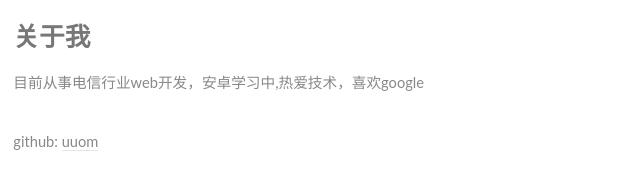
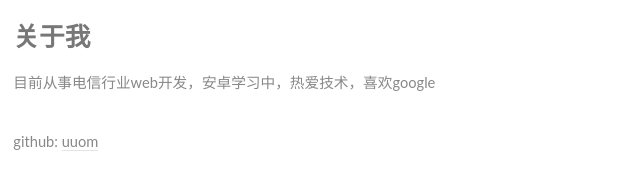
Before and after one commit to uuom/uuom.github.io, a plain HTML site: page index.html in a window 1280 px wide. Shown: the part 2040-2229 px from the top of the page, 172-812 px from the left. Drawn offline with Linux system fonts and the light colour scheme; a web font is replaced by a local one.

Commit message:
更新内容

```diff
--- a/index.html
+++ b/index.html
@@ -113,7 +113,7 @@
 						<section id="four">
 							<div class="container">
 								<h3>关于我</h3>
-								<p>目前从事电信行业web开发，安卓学习中,热爱技术，喜欢google</p>
+								<p>目前从事电信行业web开发，安卓学习中，热爱技术，喜欢google</p>
 								<p>github: <a target="_blank" href="https://github.com/uuom">uuom</a></p>
 							</div>
 						</section>
```
